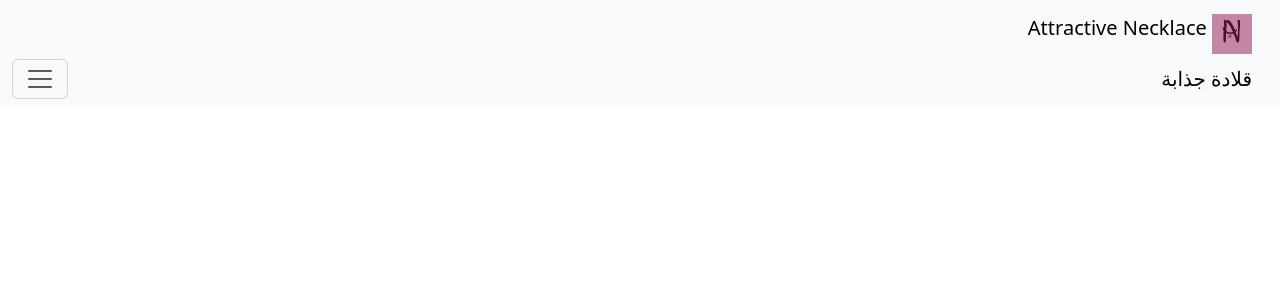
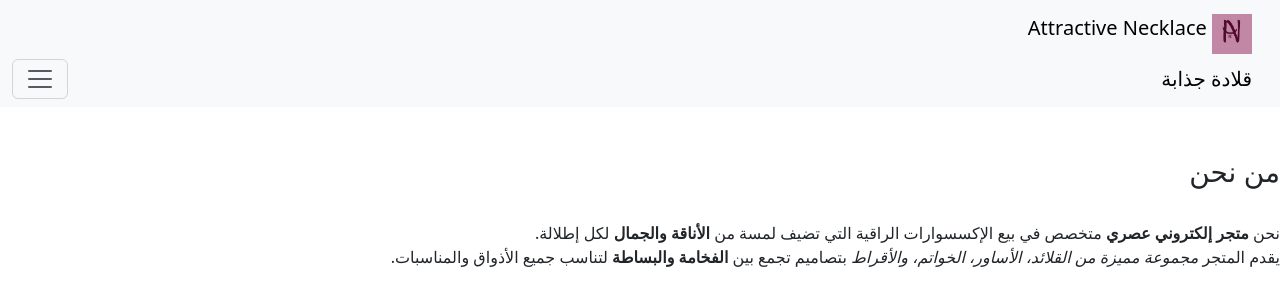
Before and after one commit to Nusaibah-ALOsaidy/Final-Exam, a plain HTML site: page frontend/about.html in a window 1280 px wide. Drawn offline with nearby package versions, Linux system fonts and the light colour scheme.

Commit message:
do about page

```diff
--- a/frontend/about.html
+++ b/frontend/about.html
@@ -57,3 +57,11 @@
     </div>
   </div>
     </nav>
+    <br><br>
+    <h3>من نحن</h3>
+    <br>
+    <p>نحن <b>متجر إلكتروني عصري</b> متخصص في بيع الإكسسوارات الراقية التي تضيف لمسة من <b>الأناقة والجمال</b> لكل إطلالة.
+<br>
+يقدم المتجر <i>مجموعة مميزة من القلائد، الأساور، الخواتم، والأقراط</i> بتصاميم تجمع بين <b>الفخامة والبساطة</b> لتناسب جميع الأذواق والمناسبات.</p>
+</body>
+</html>
```
